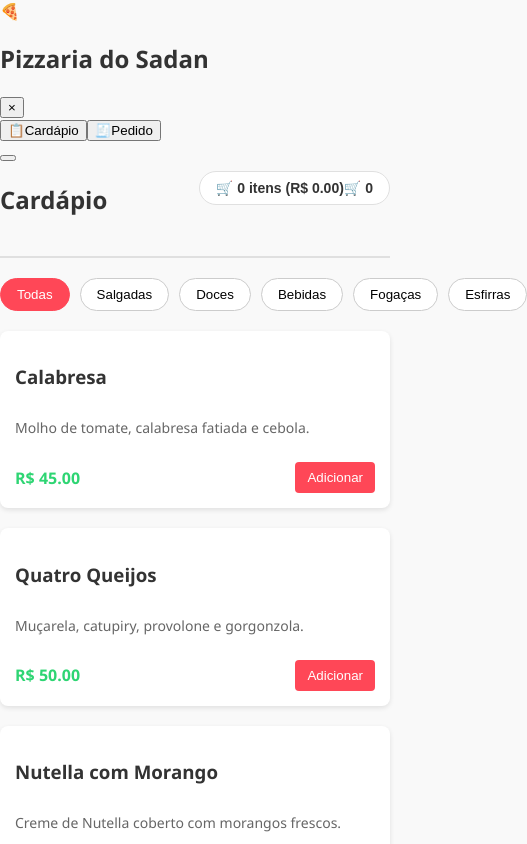
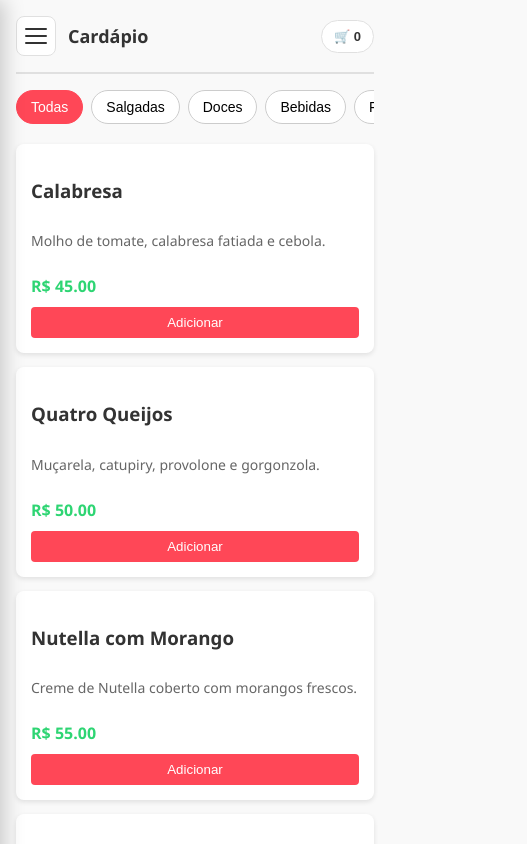
Before and after one commit to Gabrieldevreis/pizzaria_do_sadan_frontend, a React (Vite) app: page / in a window 390 px wide. Shown: the top 844 px of the page, 527 px wide, since content can reach past the window. Built offline with nearby package versions, Linux system fonts and the light colour scheme.

Commit message:
Implement global styles for app layout, sidebar, and order management components, enhancing responsiveness and user experience.

```diff
--- a/src/styles/global.css
+++ b/src/styles/global.css
@@ -5,10 +5,367 @@ body {
     margin: 0;
   }
 
-  .container {
-    max-width: 800px;
-    margin: 0 auto;
-    padding: 20px;
+  .app-layout {
+    display: flex;
+    min-height: 100vh;
+  }
+
+  .sidebar-overlay {
+    display: none;
+  }
+
+  .sidebar {
+    width: 240px;
+    background: #1e1e2e;
+    color: #fff;
+    display: flex;
+    flex-direction: column;
+    flex-shrink: 0;
+    padding: 24px 16px;
+  }
+
+  .sidebar-brand {
+    display: flex;
+    align-items: center;
+    gap: 10px;
+    padding: 0 8px 24px;
+    border-bottom: 1px solid rgba(255, 255, 255, 0.1);
+    margin-bottom: 24px;
+  }
+
+  .sidebar-logo {
+    font-size: 28px;
+  }
+
+  .sidebar-brand h1 {
+    margin: 0;
+    font-size: 16px;
+    font-weight: 700;
+    line-height: 1.3;
+    flex: 1;
+  }
+
+  .sidebar-fechar {
+    display: none;
+  }
+
+  .menu-toggle {
+    display: none;
+  }
+
+  .header-esquerda {
+    display: flex;
+    align-items: center;
+    gap: 12px;
+    min-width: 0;
+  }
+
+  .carrinho-texto-curto {
+    display: none;
+  }
+
+  .sidebar-item-label {
+    flex: 1;
+  }
+
+  .sidebar-badge {
+    background: #ff4757;
+    color: #fff;
+    font-size: 12px;
+    font-weight: 700;
+    min-width: 20px;
+    height: 20px;
+    border-radius: 10px;
+    display: inline-flex;
+    align-items: center;
+    justify-content: center;
+    padding: 0 6px;
+  }
+
+  .sidebar-item.active .sidebar-badge {
+    background: rgba(255, 255, 255, 0.25);
+  }
+
+  .pedidos-vazio {
+    text-align: center;
+    padding: 48px 20px;
+    color: #666;
+  }
+
+  .pedidos-vazio p {
+    margin: 0 0 8px;
+    font-size: 16px;
+  }
+
+  .pedidos-vazio-dica {
+    font-size: 14px;
+    color: #999;
+  }
+
+  .pedidos-lista {
+    display: flex;
+    flex-direction: column;
+    gap: 16px;
+    margin-top: 20px;
+  }
+
+  .pedido-card {
+    background: #fff;
+    border: 1px solid #e8e8e8;
+    border-radius: 10px;
+    padding: 18px;
+  }
+
+  .pedido-card-header {
+    display: flex;
+    justify-content: space-between;
+    align-items: flex-start;
+    gap: 12px;
+    margin-bottom: 16px;
+  }
+
+  .pedido-card-header h3 {
+    margin: 0 0 4px;
+    font-size: 18px;
+  }
+
+  .pedido-card-header time {
+    color: #888;
+    font-size: 13px;
+  }
+
+  .pedido-card-acoes {
+    display: flex;
+    align-items: center;
+    gap: 8px;
+    flex-shrink: 0;
+  }
+
+  .pedido-badge {
+    background: #ff4757;
+    color: #fff;
+    font-size: 12px;
+    font-weight: 600;
+    padding: 6px 10px;
+    border-radius: 6px;
+    white-space: nowrap;
+  }
+
+  .btn-copiar {
+    background: #fff;
+    color: #333;
+    border: 1px solid #ddd;
+    border-radius: 6px;
+    padding: 6px 12px;
+    font-size: 13px;
+    font-weight: 600;
+    cursor: pointer;
+    white-space: nowrap;
+    transition: background 0.15s, border-color 0.15s, color 0.15s;
+  }
+
+  .btn-copiar:hover {
+    background: #f5f5f5;
+    border-color: #ccc;
+  }
+
+  .btn-copiar.copiado {
+    background: #2ed573;
+    border-color: #2ed573;
+    color: #fff;
+  }
+
+  .pedido-dados {
+    display: grid;
+    grid-template-columns: repeat(2, minmax(0, 1fr));
+    gap: 12px;
+    margin: 0 0 16px;
+  }
+
+  .pedido-dados dt {
+    margin: 0;
+    font-size: 12px;
+    color: #888;
+    text-transform: uppercase;
+    letter-spacing: 0.03em;
+  }
+
+  .pedido-dados dd {
+    margin: 4px 0 0;
+    font-size: 15px;
+    font-weight: 600;
+  }
+
+  .pedido-valor {
+    color: #2ed573;
+  }
+
+  .pedido-itens {
+    list-style: none;
+    margin: 0;
+    padding: 12px 0 0;
+    border-top: 1px solid #f0f0f0;
+  }
+
+  .pedido-itens li {
+    display: flex;
+    justify-content: space-between;
+    gap: 12px;
+    padding: 8px 0;
+    font-size: 14px;
+    color: #555;
+  }
+
+  .pedido-itens li span:last-child {
+    color: #2ed573;
+    font-weight: 600;
+    white-space: nowrap;
+  }
+
+  .form-finalizar {
+    display: flex;
+    flex-direction: column;
+    gap: 16px;
+  }
+
+  .campo {
+    display: flex;
+    flex-direction: column;
+    gap: 6px;
+    margin: 0;
+    border: none;
+    padding: 0;
+  }
+
+  .campo span,
+  .campo legend {
+    font-size: 13px;
+    font-weight: 600;
+    color: #555;
+  }
+
+  .campo input[type='text'],
+  .campo input[type='number'] {
+    padding: 10px 12px;
+    border: 1px solid #ddd;
+    border-radius: 6px;
+    font-size: 15px;
+  }
+
+  .campo input:focus {
+    outline: none;
+    border-color: #ff4757;
+  }
+
+  .opcoes-entrega {
+    display: flex;
+    gap: 10px;
+  }
+
+  .opcao-entrega {
+    flex: 1;
+    display: flex;
+    align-items: center;
+    justify-content: center;
+    gap: 8px;
+    padding: 10px;
+    border: 1px solid #ddd;
+    border-radius: 6px;
+    cursor: pointer;
+    font-size: 14px;
+    font-weight: 500;
+  }
+
+  .opcao-entrega:has(input:checked) {
+    border-color: #ff4757;
+    background: #fff5f5;
+    color: #ff4757;
+  }
+
+  .resumo-finalizacao {
+    display: flex;
+    justify-content: space-between;
+    align-items: center;
+    padding: 12px 0 0;
+    border-top: 1px solid #f0f0f0;
+    font-size: 15px;
+  }
+
+  .resumo-finalizacao strong {
+    color: #2ed573;
+    font-size: 18px;
+  }
+
+  .modal-acoes {
+    display: flex;
+    gap: 10px;
+    margin-top: 12px;
+  }
+
+  .modal-acoes .btn-finalizar {
+    flex: 1;
+    margin-top: 0;
+  }
+
+  .btn-voltar {
+    background: #fff;
+    color: #555;
+    border: 1px solid #ddd;
+    padding: 12px 16px;
+    border-radius: 6px;
+    cursor: pointer;
+    font-size: 15px;
+    font-weight: 600;
+  }
+
+  .btn-voltar:hover {
+    background: #f5f5f5;
+  }
+
+  .btn-finalizar:disabled {
+    opacity: 0.5;
+    cursor: not-allowed;
+  }
+
+  .btn-finalizar:disabled:hover {
+    background: #2ed573;
+  }
+
+  .sidebar-item {
+    display: flex;
+    align-items: center;
+    gap: 10px;
+    width: 100%;
+    padding: 10px 12px;
+    border: none;
+    border-radius: 8px;
+    background: transparent;
+    color: rgba(255, 255, 255, 0.7);
+    font-size: 15px;
+    font-weight: 500;
+    cursor: pointer;
+    text-align: left;
+    transition: background 0.15s, color 0.15s;
+  }
+
+  .sidebar-item:hover {
+    background: rgba(255, 255, 255, 0.08);
+    color: #fff;
+  }
+
+  .sidebar-item.active {
+    background: #ff4757;
+    color: #fff;
+  }
+
+  .sidebar-item-icon {
+    font-size: 18px;
+  }
+
+  .main-content {
+    flex: 1;
+    padding: 24px 32px;
+    overflow-y: auto;
   }
 
   .header {
@@ -17,6 +374,12 @@ body {
     align-items: center;
     border-bottom: 2px solid #e0e0e0;
     padding-bottom: 20px;
+    margin-bottom: 4px;
+  }
+
+  .header h2 {
+    margin: 0;
+    font-size: 24px;
   }
 
   .filtros {
@@ -237,3 +600,166 @@ body {
   .btn-finalizar:hover {
     background: #26b862;
   }
+
+  @media (max-width: 768px) {
+    .sidebar-overlay {
+      display: block;
+      position: fixed;
+      inset: 0;
+      background: rgba(0, 0, 0, 0.45);
+      z-index: 900;
+      opacity: 0;
+      pointer-events: none;
+      transition: opacity 0.2s ease;
+    }
+
+    .sidebar-overlay.aberta {
+      opacity: 1;
+      pointer-events: auto;
+    }
+
+    .sidebar {
+      position: fixed;
+      top: 0;
+      left: 0;
+      height: 100vh;
+      height: 100dvh;
+      z-index: 950;
+      transform: translateX(-100%);
+      transition: transform 0.25s ease;
+      box-shadow: 4px 0 20px rgba(0, 0, 0, 0.2);
+    }
+
+    .sidebar.aberta {
+      transform: translateX(0);
+    }
+
+    .sidebar-fechar {
+      display: flex;
+      align-items: center;
+      justify-content: center;
+      background: transparent;
+      border: none;
+      color: rgba(255, 255, 255, 0.7);
+      font-size: 28px;
+      line-height: 1;
+      cursor: pointer;
+      padding: 0 4px;
+    }
+
+    .sidebar-fechar:hover {
+      color: #fff;
+    }
+
+    .menu-toggle {
+      display: flex;
+      flex-direction: column;
+      justify-content: center;
+      gap: 5px;
+      width: 40px;
+      height: 40px;
+      padding: 8px;
+      border: 1px solid #e0e0e0;
+      border-radius: 8px;
+      background: #fff;
+      cursor: pointer;
+      flex-shrink: 0;
+    }
+
+    .menu-toggle span {
+      display: block;
+      height: 2px;
+      width: 100%;
+      background: #333;
+      border-radius: 2px;
+    }
+
+    .main-content {
+      padding: 16px;
+      width: 100%;
+      min-width: 0;
+    }
+
+    .header {
+      gap: 12px;
+      padding-bottom: 16px;
+      flex-wrap: nowrap;
+    }
+
+    .header h2 {
+      font-size: 20px;
+      white-space: nowrap;
+      overflow: hidden;
+      text-overflow: ellipsis;
+    }
+
+    .carrinho-status {
+      padding: 8px 12px;
+      font-size: 13px;
+      flex-shrink: 0;
+      white-space: nowrap;
+    }
+
+    .carrinho-texto-completo {
+      display: none;
+    }
+
+    .carrinho-texto-curto {
+      display: inline;
+    }
+
+    .filtros {
+      margin: 16px 0;
+      gap: 8px;
+      overflow-x: auto;
+      flex-wrap: nowrap;
+      -webkit-overflow-scrolling: touch;
+      padding-bottom: 4px;
+    }
+
+    .filtros button {
+      flex-shrink: 0;
+      padding: 8px 14px;
+      font-size: 14px;
+    }
+
+    .cardapio-grid {
+      grid-template-columns: 1fr;
+      gap: 14px;
+    }
+
+    .modal-overlay {
+      padding: 12px;
+      align-items: flex-end;
+    }
+
+    .modal {
+      max-height: 90vh;
+      max-height: 90dvh;
+      border-radius: 12px 12px 0 0;
+      padding: 16px;
+    }
+
+    .pedido-dados {
+      grid-template-columns: 1fr;
+    }
+
+    .pedido-card-header {
+      flex-wrap: wrap;
+    }
+  }
+
+  @media (max-width: 400px) {
+    .header h2 {
+      font-size: 18px;
+    }
+
+    .pizza-footer {
+      flex-wrap: wrap;
+      gap: 10px;
+    }
+
+    .pizza-footer button {
+      width: 100%;
+    }
+  }
```
